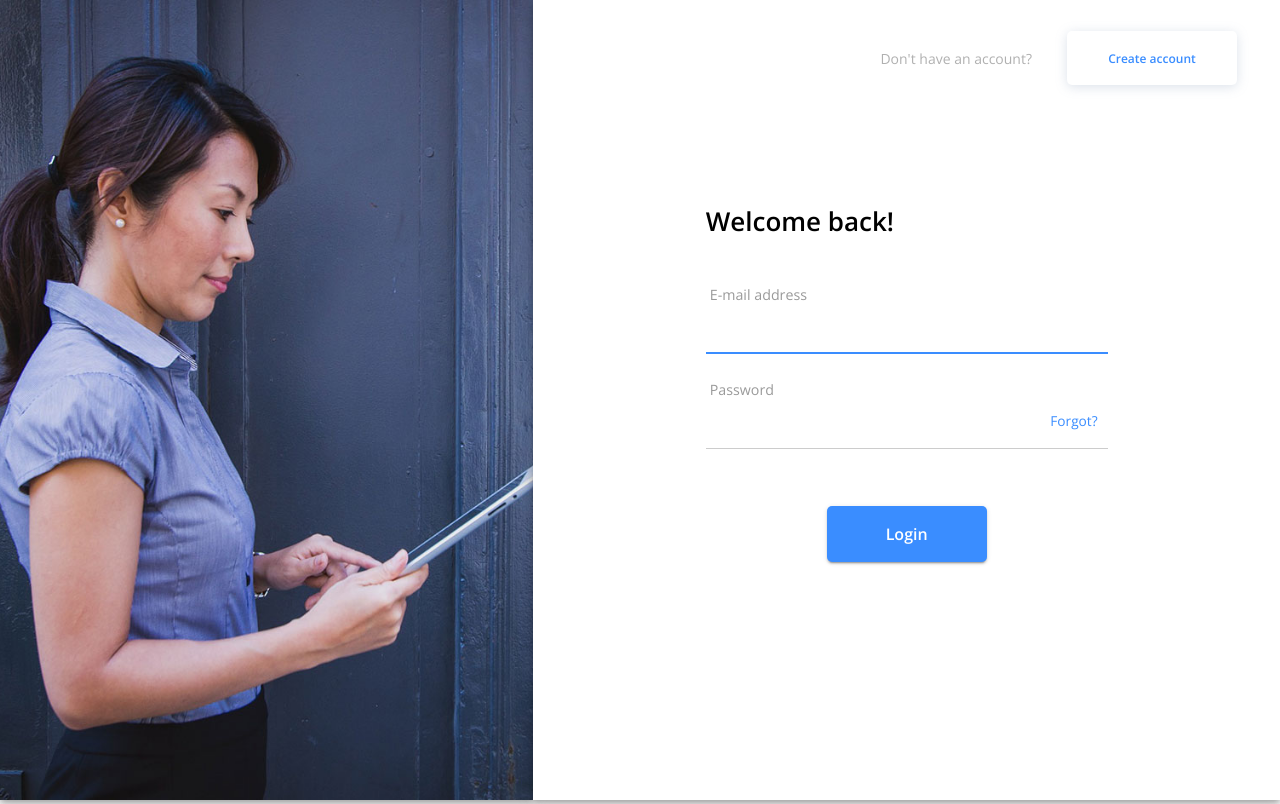
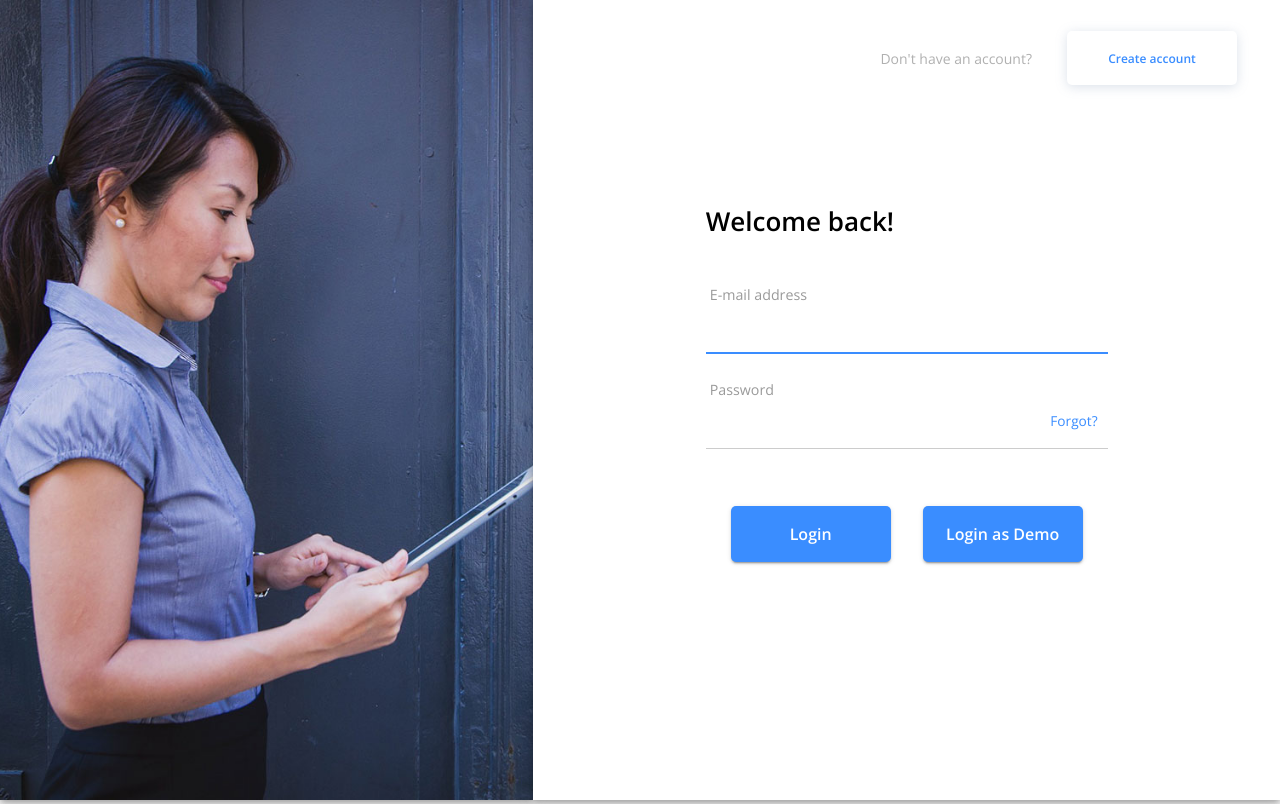
Before and after one commit to hatchways/team-water-polo, a React (Create React App) app in the folder client/: page /login in a window 1280 px wide. Built offline with nearby package versions, Linux system fonts and the light colour scheme; no server answers.

Commit message:
added demo login button in login and signup page

```diff
--- a/client/src/pages/Login/Login.tsx
+++ b/client/src/pages/Login/Login.tsx
@@ -37,6 +37,10 @@ export default function Login(): JSX.Element {
     });
   };
 
+  const demoLogin = () => {
+    console.log('Demo-login');
+  };
+
   return (
     <Grid container component="main" className={classes.root}>
       <Grid item xs={12} sm={8} md={5} elevation={6} component={Paper} square>
@@ -54,7 +58,7 @@ export default function Login(): JSX.Element {
                 </Typography>
               </Grid>
             </Grid>
-            <LoginForm handleSubmit={handleSubmit} />
+            <LoginForm handleSubmit={handleSubmit} demoLogin={demoLogin} />
           </Box>
           <Box p={1} alignSelf="center" />
         </Box>
--- a/client/src/pages/Login/LoginForm/LoginForm.tsx
+++ b/client/src/pages/Login/LoginForm/LoginForm.tsx
@@ -24,9 +24,10 @@ interface Props {
       password: string;
     }>,
   ) => void;
+  demoLogin: ({}) => void;
 }
 
-export default function Login({ handleSubmit }: Props): JSX.Element {
+export default function Login({ handleSubmit, demoLogin }: Props): JSX.Element {
   const classes = useStyles();
 
   return (
@@ -88,6 +89,16 @@ export default function Login({ handleSubmit }: Props): JSX.Element {
             <Button type="submit" size="large" variant="contained" color="primary" className={classes.submit}>
               {isSubmitting ? <CircularProgress style={{ color: 'white' }} /> : 'Login'}
             </Button>
+            <Button
+              onClick={demoLogin}
+              type="button"
+              size="large"
+              variant="contained"
+              color="secondary"
+              className={classes.submit}
+            >
+              Login as Demo
+            </Button>
           </Box>
           <div style={{ height: 95 }} />
         </form>
--- a/client/src/pages/SignUp/SignUp.tsx
+++ b/client/src/pages/SignUp/SignUp.tsx
@@ -38,6 +38,10 @@ export default function Register(): JSX.Element {
     });
   };
 
+  const demoLogin = () => {
+    console.log('Demo-login');
+  };
+
   return (
     <Grid container component="main" className={classes.root}>
       <Grid item xs={12} sm={8} md={5} elevation={6} component={Paper} square>
@@ -55,7 +59,7 @@ export default function Register(): JSX.Element {
                 </Typography>
               </Grid>
             </Grid>
-            <SignUpForm handleSubmit={handleSubmit} />
+            <SignUpForm handleSubmit={handleSubmit} demoLogin={demoLogin} />
           </Box>
           <Box p={1} alignSelf="center" />
         </Box>
--- a/client/src/pages/SignUp/SignUpForm/SignUpForm.tsx
+++ b/client/src/pages/SignUp/SignUpForm/SignUpForm.tsx
@@ -27,9 +27,10 @@ interface Props {
       username: string;
     }>,
   ) => void;
+  demoLogin: ({}) => void;
 }
 
-const SignUpForm = ({ handleSubmit }: Props): JSX.Element => {
+const SignUpForm = ({ handleSubmit, demoLogin }: Props): JSX.Element => {
   const classes = useStyles();
 
   return (
@@ -111,6 +112,16 @@ const SignUpForm = ({ handleSubmit }: Props): JSX.Element => {
             <Button type="submit" size="large" variant="contained" color="primary" className={classes.submit}>
               {isSubmitting ? <CircularProgress style={{ color: 'white' }} /> : 'Create'}
             </Button>
+            <Button
+              onClick={demoLogin}
+              type="button"
+              size="large"
+              variant="contained"
+              color="secondary"
+              className={classes.submit}
+            >
+              Login as Demo
+            </Button>
           </Box>
         </form>
       )}
```
Also changed, not shown: 1 other file (tests, documents, lock files or other folders).
